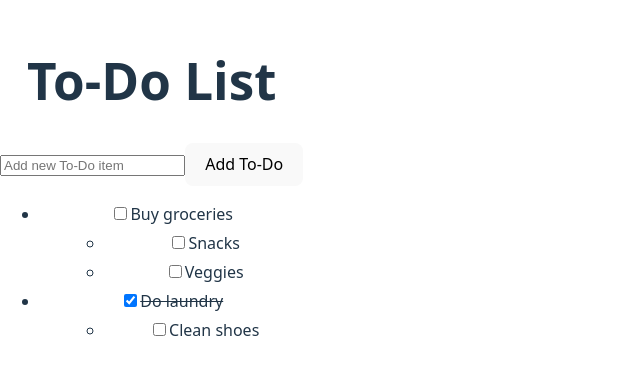
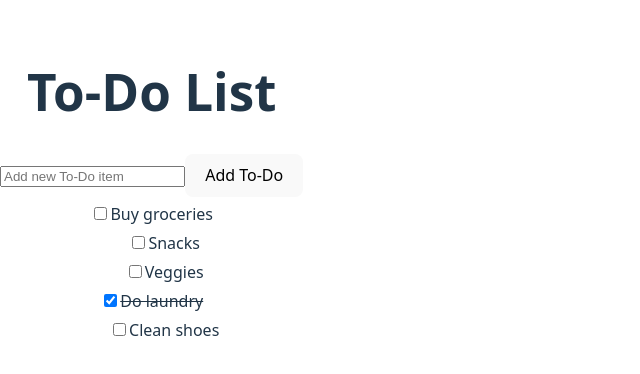
Before and after one commit to MansiJoshi1701/ToDoList, a React (Vite) app: page / in a window 1280 px wide. Shown: the part 212-586 px from the top of the page, without its empty margins (0-640 px from the left). Built offline with nearby package versions, Linux system fonts and the light colour scheme.

Commit message:
Small UI update

```diff
--- a/src/components/Home.jsx
+++ b/src/components/Home.jsx
@@ -16,11 +16,11 @@ const Home = ( {ToDos , updateStatus} ) => {
     return(
 
             <div style={ { marginTop: 5 }}>
-                <ul>
+
                     {
                         ToDos.map((todoItem) => {
                             return(
-                                <li key={todoItem.id}>
+                                <div key={todoItem.id}>
 
                                     <input type="checkbox" onChange={() => updateStatus(todoItem.id)} checked={todoItem.isCompleted} />
 
@@ -40,11 +40,11 @@ const Home = ( {ToDos , updateStatus} ) => {
 
                                     </div>
 
-                                </li>
+                                </div>
                             )
                         })
                     }
-                </ul>
+
             </div>
 
 
```
